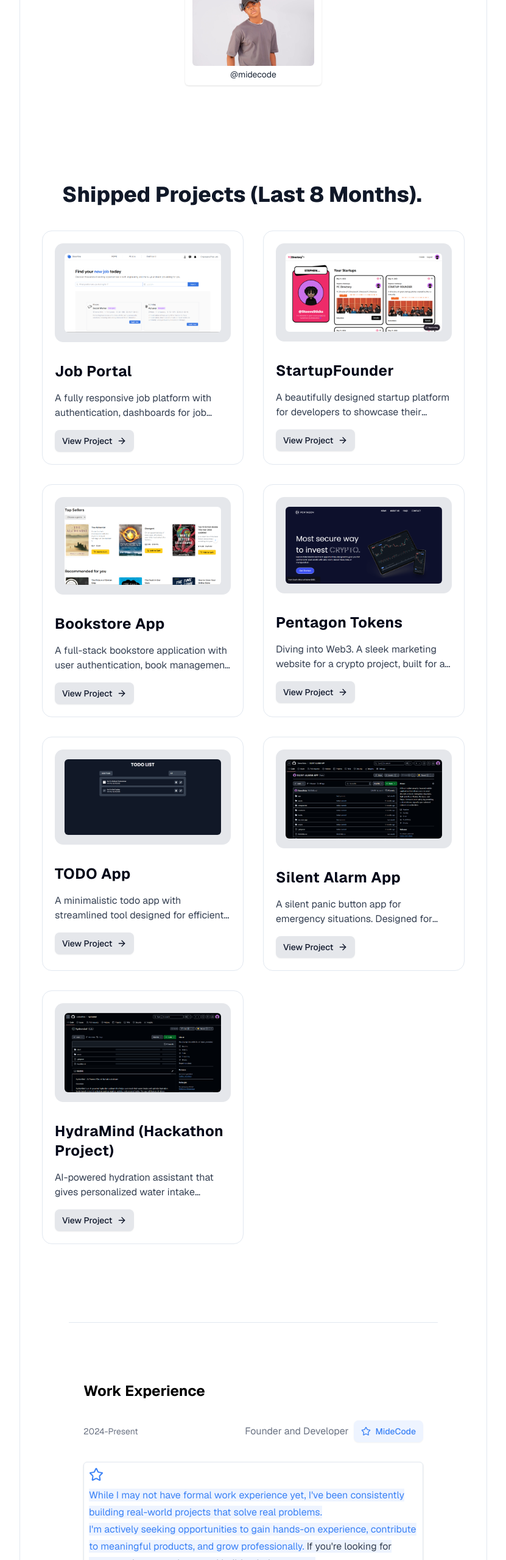
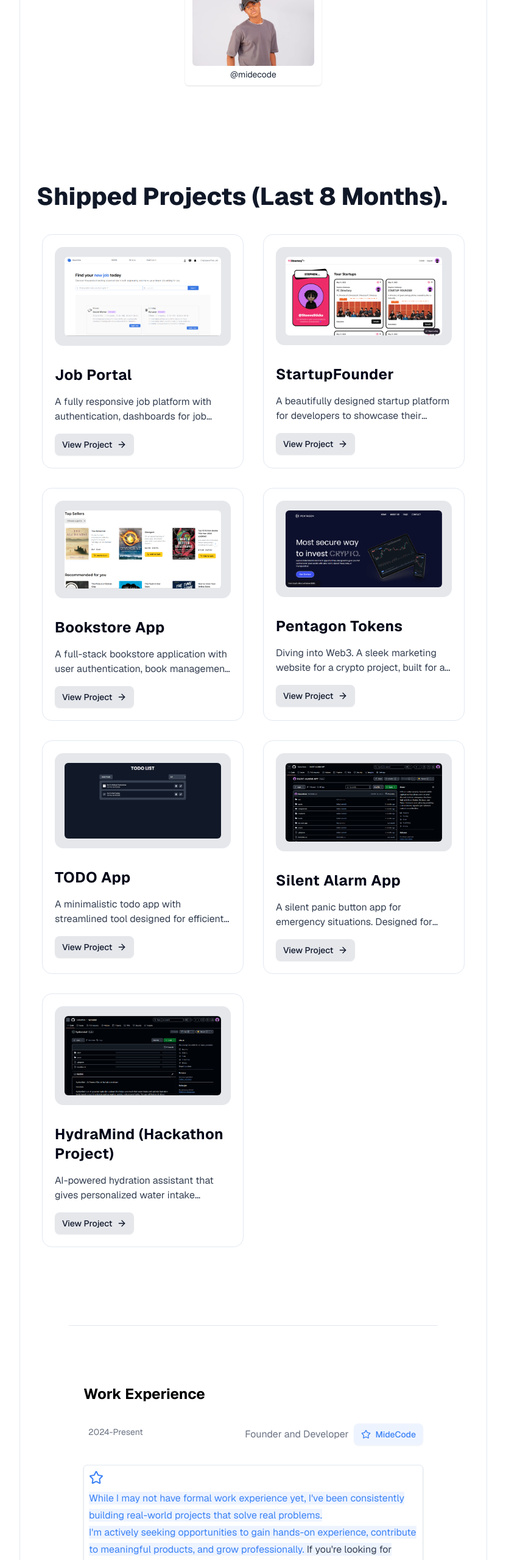
Before and after one commit to SteeveSticks/my-portfolio, a Next.js app: page / in a window 1280 px wide. Shown: the part 1453-4011 px from the top of the page at 61% size, without its empty margins (224-1055 px from the left). Built offline with nearby package versions, Linux system fonts and the light colour scheme.

Commit message:
experience 0.3

```diff
--- a/src/components/Experience.tsx
+++ b/src/components/Experience.tsx
@@ -4,15 +4,17 @@ import { Star } from "lucide-react";
 
 const Experience = () => {
   return (
-    <div id="experience" className="px-4 sm:px-6 lg:px-20">
+    <div id="experience" className="px-2 sm:px-20 lg:px-20">
       <hr className="mt-30 px-10" />
 
       <div className="mt-18 p-6">
         <div>
           <h2 className="font-bold text-2xl text-black">Work Experience</h2>
 
-          <div className="flex-between mt-8">
-            <span className="text-sm text-gray-500">2024-Present</span>
+          <div className="md:flex md:items-center md:justify-between grid mt-8">
+            <span className="md:text-sm text-[13px] text-gray-500 px-2 mb-2">
+              2024-Present
+            </span>
 
             <div className="flex-center">
               <h1 className="text-gray-500">Founder and Developer </h1>
--- a/src/components/Project.tsx
+++ b/src/components/Project.tsx
@@ -13,7 +13,7 @@ const Project = () => {
     <div id="projects">
       <div className="mt-10 py-2 px-1 grid font-bold md:text-3xl text-3xl">
         <div className="text-center prose">
-          <h1 className="text-[35px]">Shipped Projects (Last 8 Months).</h1>
+          <h1 className="text-[40px]">Shipped Projects (Last 8 Months).</h1>
         </div>
 
         <div className="mt-10 grid grid-cols-1 sm:grid-cols-2 gap-8 px-4 sm:px-6 md:px-8">
```
